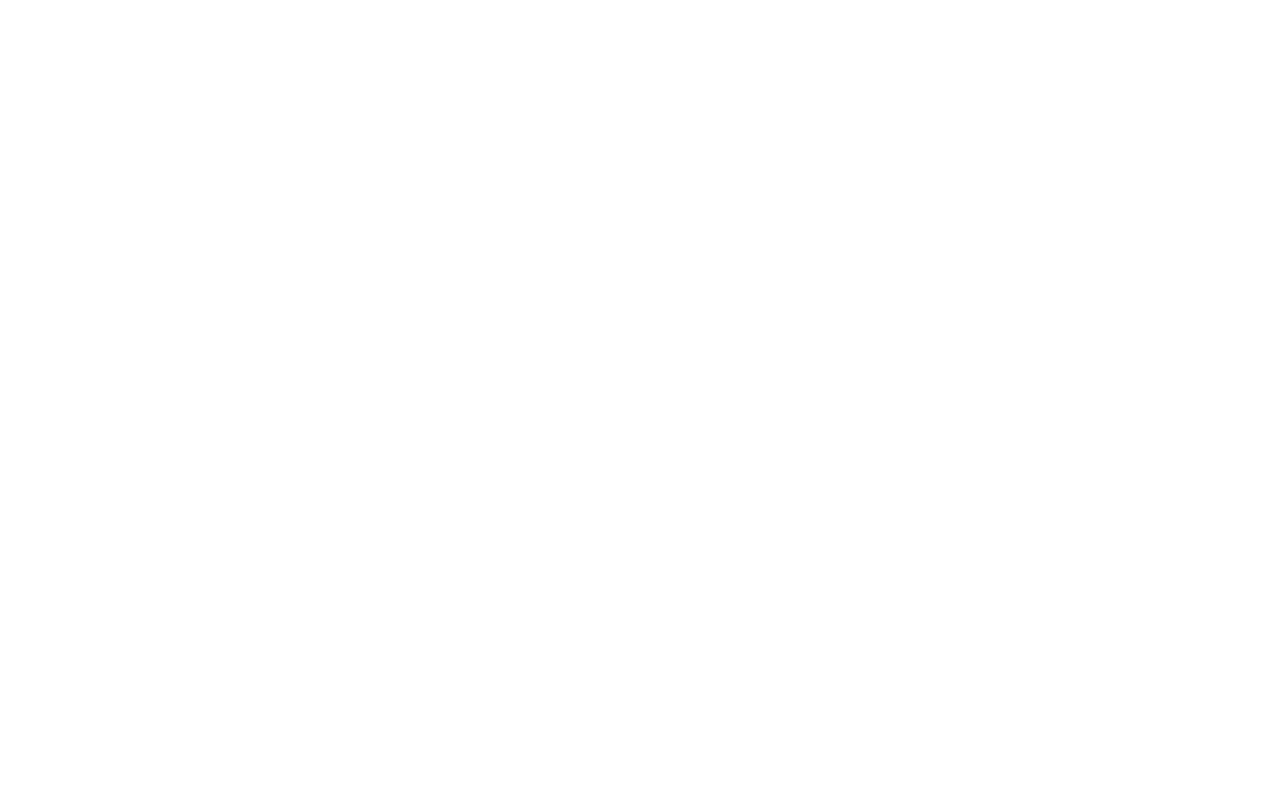
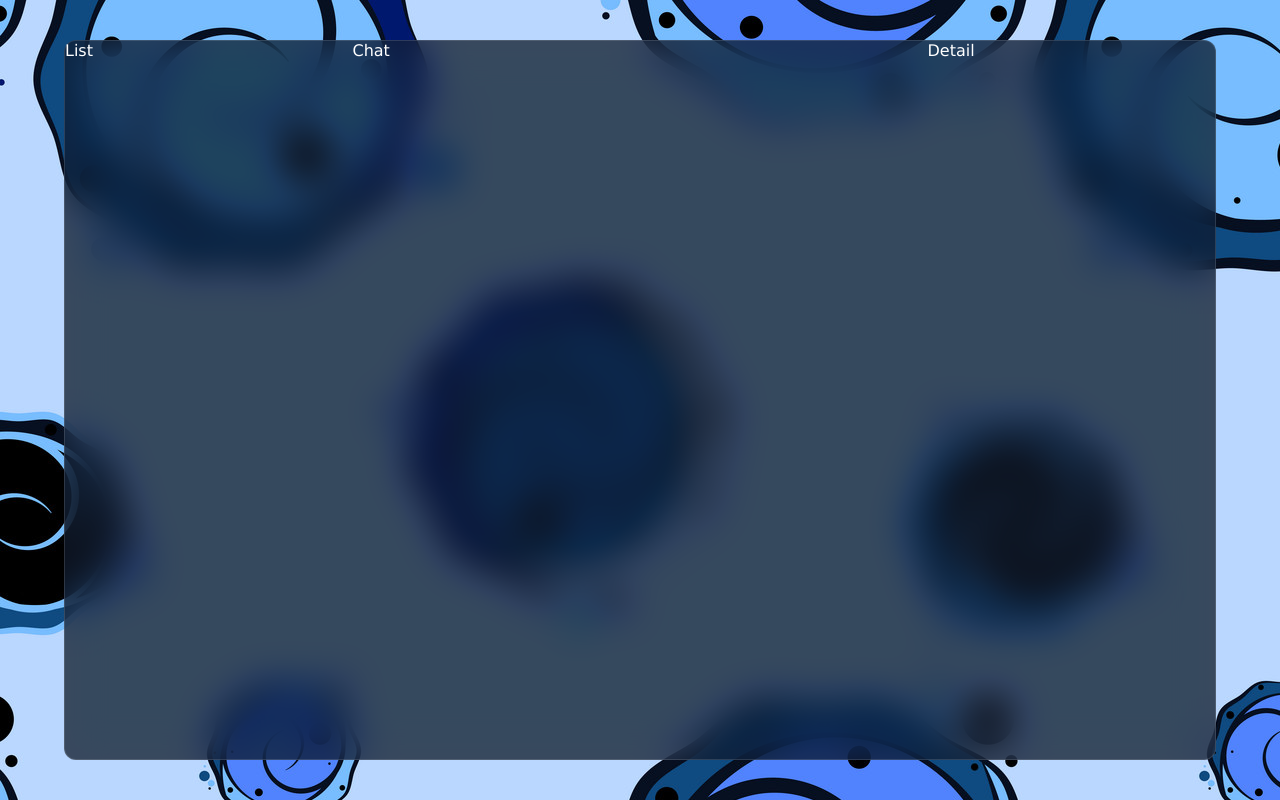
Before and after one commit to sergey87chuvasov/chat-app, a React (Vite) app: page / in a window 1280 px wide. Built offline with nearby package versions, Linux system fonts and the light colour scheme.

Commit message:
added Chat App Components

```diff
--- a/src/App.jsx
+++ b/src/App.jsx
@@ -1,5 +1,15 @@
+import List from './components/list/List';
+import Chat from './components/chat/Chat';
+import Detail from './components/detail/Detail';
+
 const App = () => {
-  return <div className=''></div>;
+  return (
+    <div className='container'>
+      <List />
+      <Chat />
+      <Detail />
+    </div>
+  );
 };
 
 export default App;
--- /dev/null
+++ b/src/components/chat/Chat.jsx
@@ -0,0 +1,7 @@
+import './chat.css';
+
+function Chat() {
+  return <div className='chat'>Chat</div>;
+}
+
+export default Chat;
--- /dev/null
+++ b/src/components/chat/chat.css
@@ -0,0 +1,3 @@
+.chat {
+  flex: 2;
+}
--- /dev/null
+++ b/src/components/detail/Detail.jsx
@@ -0,0 +1,7 @@
+import './detail.css';
+
+function Detail() {
+  return <div className='detail'>Detail</div>;
+}
+
+export default Detail;
--- /dev/null
+++ b/src/components/detail/detail.css
@@ -0,0 +1,3 @@
+.detail {
+  flex: 1;
+}
--- /dev/null
+++ b/src/components/list/List.jsx
@@ -0,0 +1,7 @@
+import './list.css';
+
+function List() {
+  return <div className='list'>List</div>;
+}
+
+export default List;
--- /dev/null
+++ b/src/components/list/list.css
@@ -0,0 +1,3 @@
+.list {
+  flex: 1;
+}
--- a/src/index.css
+++ b/src/index.css
@@ -2,6 +2,25 @@
   margin: 0;
   padding: 0;
   box-sizing: border-box;
-  font-family: "Lucida Sans", "Lucida Sans Regular", "Lucida Grande",
-    "Lucida Sans Unicode", Geneva, Verdana, sans-serif;
+  font-family: 'Lucida Sans', 'Lucida Sans Regular', 'Lucida Grande',
+    'Lucida Sans Unicode', Geneva, Verdana, sans-serif;
 }
+
+body {
+  background-image: url('/bg.jpg');
+  display: flex;
+  align-items: center;
+  justify-content: center;
+  height: 100vh;
+  color: white;
+}
+
+.container {
+  width: 90vw;
+  height: 90vh;
+  background-color: rgba(17, 25, 40, 0.75);
+  backdrop-filter: blur(19px) saturate(180%);
+  border-radius: 12px;
+  border: 1px solid rgba(255, 255, 255, 0.125);
+  display: flex;
+}
```
